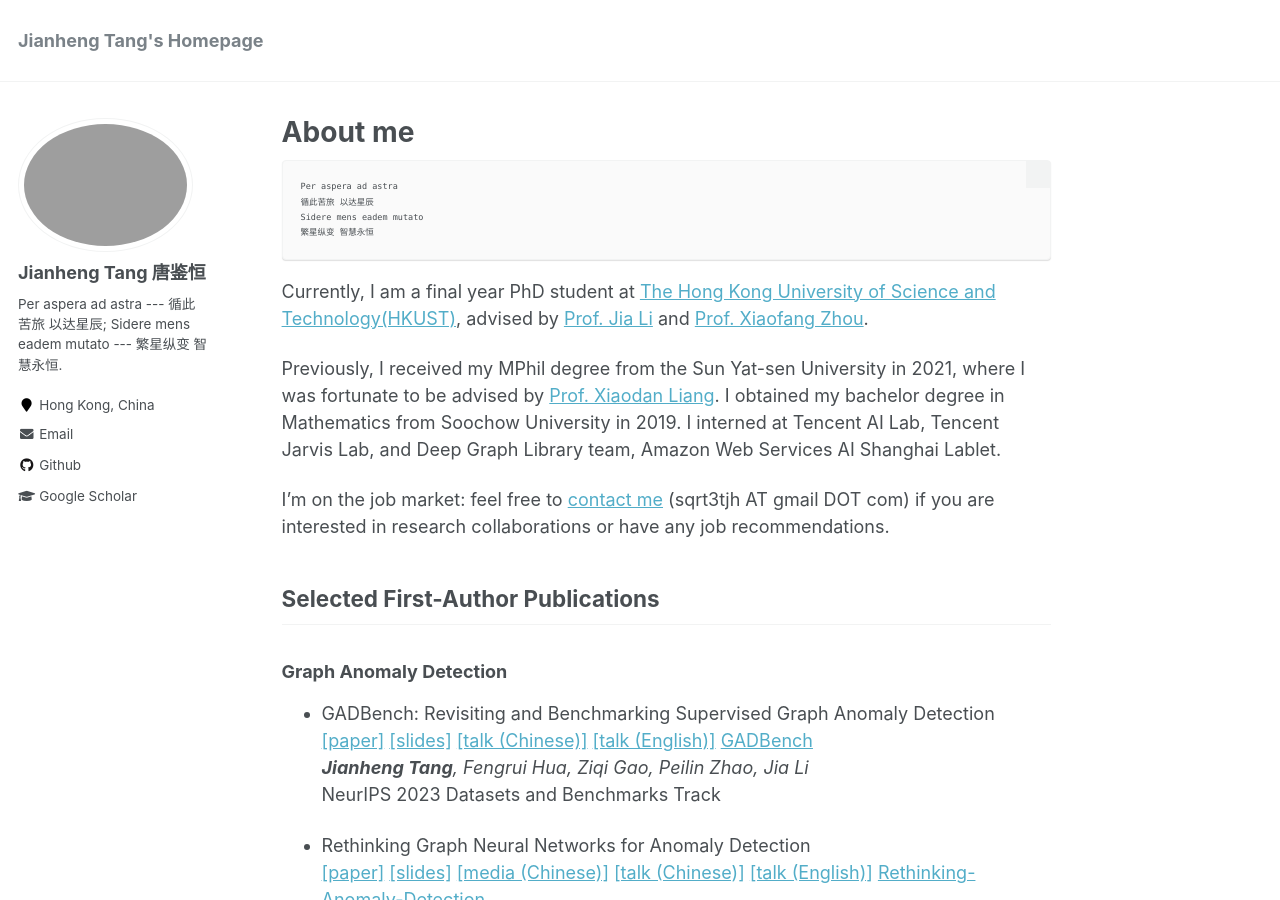
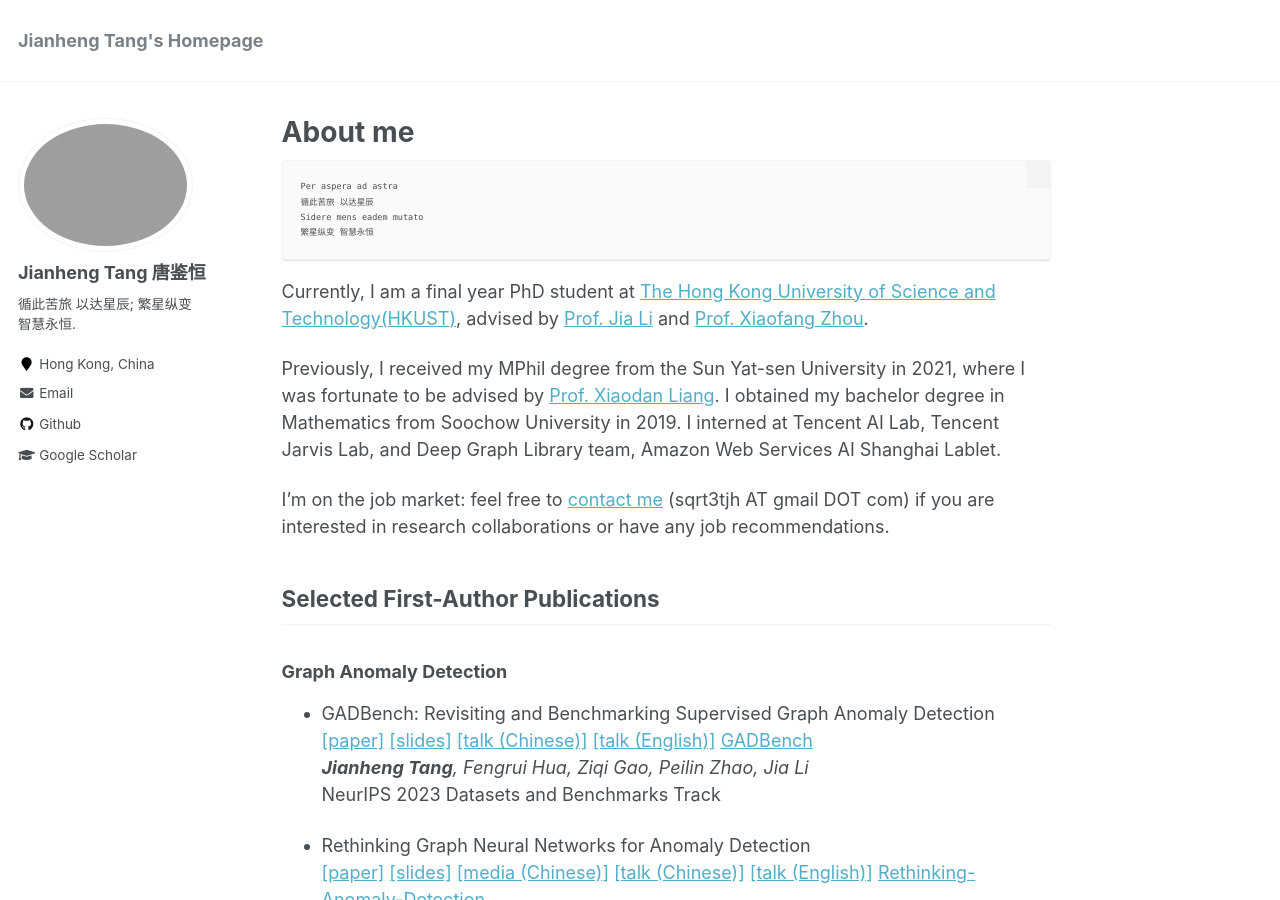
Before and after one commit to squareRoot3/squareRoot3.github.io, a Jekyll site: the page built from _pages/about.md, in a window 1280 px wide and 900 px high. Built offline with Jekyll 4.4.1, drawn with Linux system fonts in a browser that asks for light colours.

Commit message:
Update _config.yml

```diff
--- a/_config.yml
+++ b/_config.yml
@@ -82,7 +82,7 @@ analytics:
 author:
   name             : "Jianheng Tang \n 唐鉴恒"
   avatar           : "photo.jpg"
-  bio              : "Per aspera ad astra --- 循此苦旅 以达星辰; Sidere mens eadem mutato --- 繁星纵变 智慧永恒."
+  bio              : "循此苦旅 以达星辰; 繁星纵变 智慧永恒."
   location         : "Hong Kong, China"
   employer         :
   pubmed           :
```
